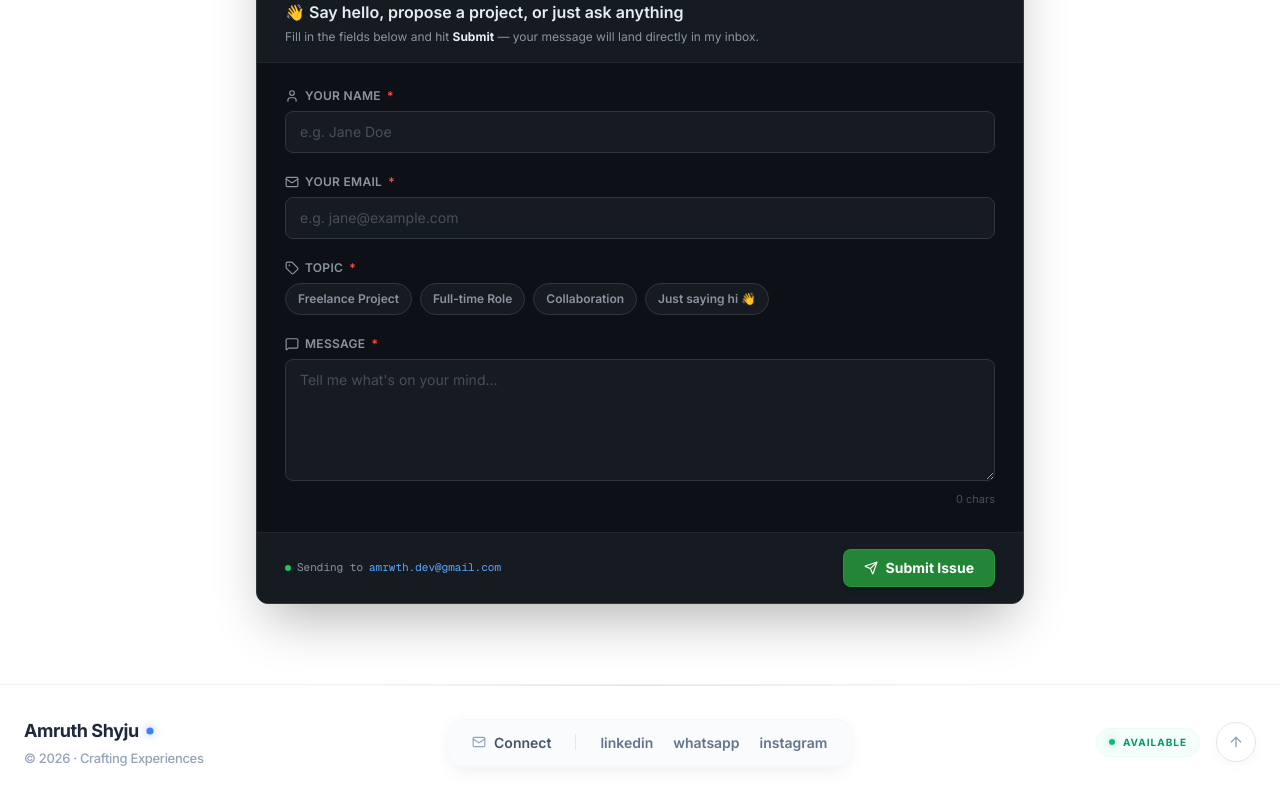
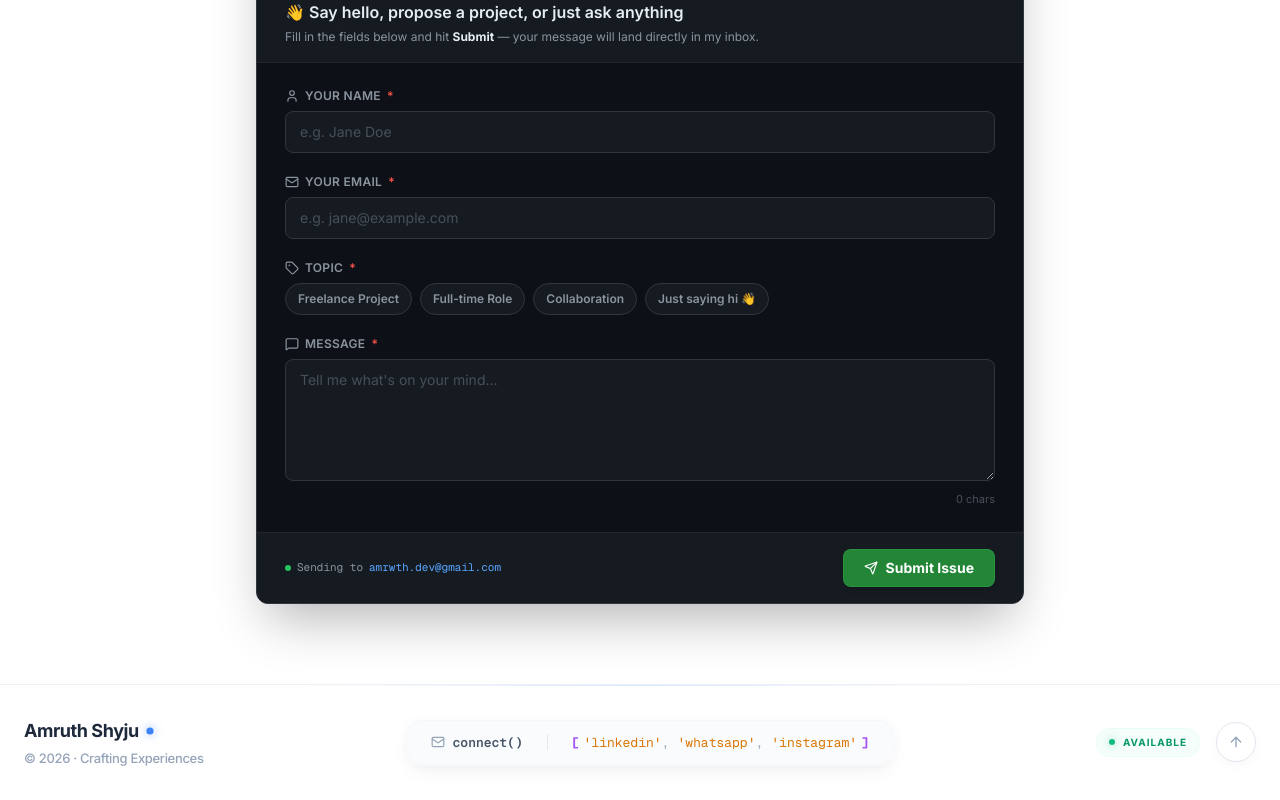
Before and after one commit to AmruthAmruth/Amruth-Portfolio, a Next.js app: page / in a window 1280 px wide. Shown: the part 6602-7402 px from the top of the page. Built offline with nearby package versions, Linux system fonts and the light colour scheme; no server answers.

Commit message:
style: redesign footer social links as a code-inspired string array. Implemented IDE-aesthetic visualization with brackets, quotes, and monospace syntax highlighting.

```diff
--- a/components/shared/Footer.tsx
+++ b/components/shared/Footer.tsx
@@ -5,6 +5,8 @@ import { personalInfo, socialLinks, contactEmail } from '@/constants/social';
 import { ArrowUp, Mail } from 'lucide-react';
 
 export default function Footer() {
+    const FOOTER_LINKS = ['Connect', 'LinkedIn', 'WhatsApp', 'Instagram'];
+
     const scrollToTop = () => {
         window.scrollTo({ top: 0, behavior: 'smooth' });
     };
@@ -38,38 +40,49 @@ export default function Footer() {
                     </span>
                 </motion.div>
 
-                {/* 2. Compact Links & Socials (Floating Pill) */}
+                {/* 2. Code-Inspired Links (Array of Strings Design) */}
                 <motion.div
                     initial={{ opacity: 0, y: 20 }}
                     whileInView={{ opacity: 1, y: 0 }}
                     viewport={{ once: true }}
                     className="flex flex-col sm:flex-row items-center gap-4 sm:gap-6 bg-slate-50/80 rounded-2xl px-6 py-3 border border-slate-100/50 backdrop-blur-md shadow-[0_2px_15px_-3px_rgba(0,0,0,0.07),0_10px_20px_-2px_rgba(0,0,0,0.04)] ring-1 ring-white/50"
                 >
-                    {/* Mail */}
+                    {/* Connect (Email) Link */}
                     <a
                         href={`mailto:${contactEmail}`}
-                        className="flex items-center gap-2 text-[14px] font-semibold text-slate-600 hover:text-blue-600 transition-colors duration-300 group"
+                        className="flex items-center gap-2 text-[13px] font-mono font-semibold text-slate-600 hover:text-blue-600 transition-colors duration-300 group"
                     >
                         <Mail className="w-[14px] h-[14px] text-slate-400 group-hover:text-blue-500 transition-colors" />
-                        <span className="hidden sm:inline">Connect</span>
+                        <span>connect()</span>
                     </a>
 
                     <div className="w-px h-4 bg-slate-200 hidden sm:block" />
 
-                    {/* Socials */}
-                    <div className="flex items-center gap-5">
-                        {socialLinks.map((link) => (
+                    {/* Social Array Visualization */}
+                    <div className="flex items-center font-mono text-[13px] select-none">
+                        <span className="text-purple-500 font-bold mr-1">[</span>
+                        <div className="flex items-center">
+                            {['LinkedIn', 'WhatsApp', 'Instagram'].map((name, i, arr) => {
+                                const link = socialLinks.find(l => l.name === name);
+                                if (!link) return null;
+                                return (
+                                    <div key={name} className="flex items-center">
+                                        <span className="text-amber-600">'</span>
                                         <a
-                                key={link.name}
                                             href={link.url}
                                             target="_blank"
                                             rel="noopener noreferrer"
-                                className="text-[14px] font-semibold text-slate-500 hover:text-blue-600 transition-all duration-300 hover:-translate-y-0.5"
-                                aria-label={link.ariaLabel}
+                                            className="text-amber-600 hover:text-blue-600 hover:underline decoration-blue-400/30 underline-offset-4 transition-all"
                                         >
-                                {link.name.toLowerCase()}
+                                            {name.toLowerCase()}
                                         </a>
-                        ))}
+                                        <span className="text-amber-600">'</span>
+                                        {i < arr.length - 1 && <span className="text-slate-400 mr-2">,</span>}
+                                    </div>
+                                );
+                            })}
+                        </div>
+                        <span className="text-purple-500 font-bold ml-1">]</span>
                     </div>
                 </motion.div>
 
```
Lines whose indentation alone changed are shown as unchanged.
